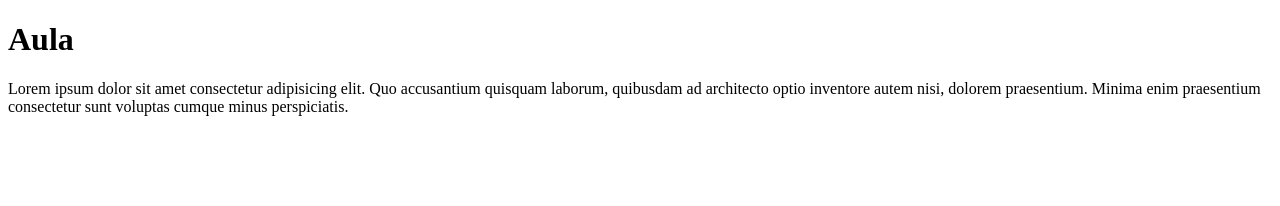
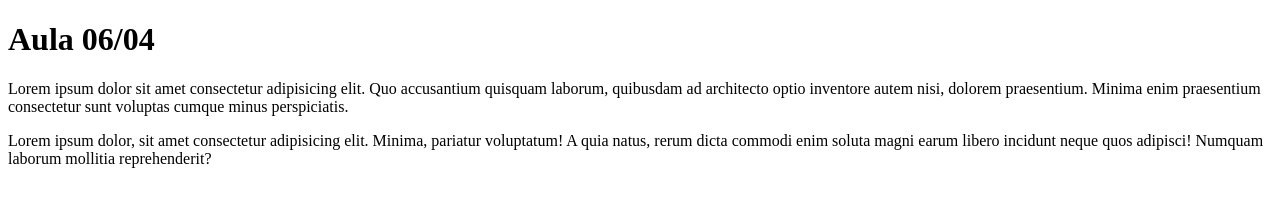
Before and after one commit to laraheloisa/dw, a plain HTML site: page aula-06-04/index.html in a window 1280 px wide. Drawn offline with Linux system fonts and the light colour scheme.

Commit message:
Atualização do index

```diff
--- a/aula-06-04/index.html
+++ b/aula-06-04/index.html
@@ -7,8 +7,8 @@
     <title>Document</title>
 </head>
 <body>
-    <h1>Aula</h1>
+    <h1>Aula 06/04</h1>
     <p>Lorem ipsum dolor sit amet consectetur adipisicing elit. Quo accusantium quisquam laborum, quibusdam ad architecto optio inventore autem nisi, dolorem praesentium. Minima enim praesentium consectetur sunt voluptas cumque minus perspiciatis.</p>
-
+    <p>Lorem ipsum dolor, sit amet consectetur adipisicing elit. Minima, pariatur voluptatum! A quia natus, rerum dicta commodi enim soluta magni earum libero incidunt neque quos adipisci! Numquam laborum mollitia reprehenderit?</p>
 </body>
 </html>
```
